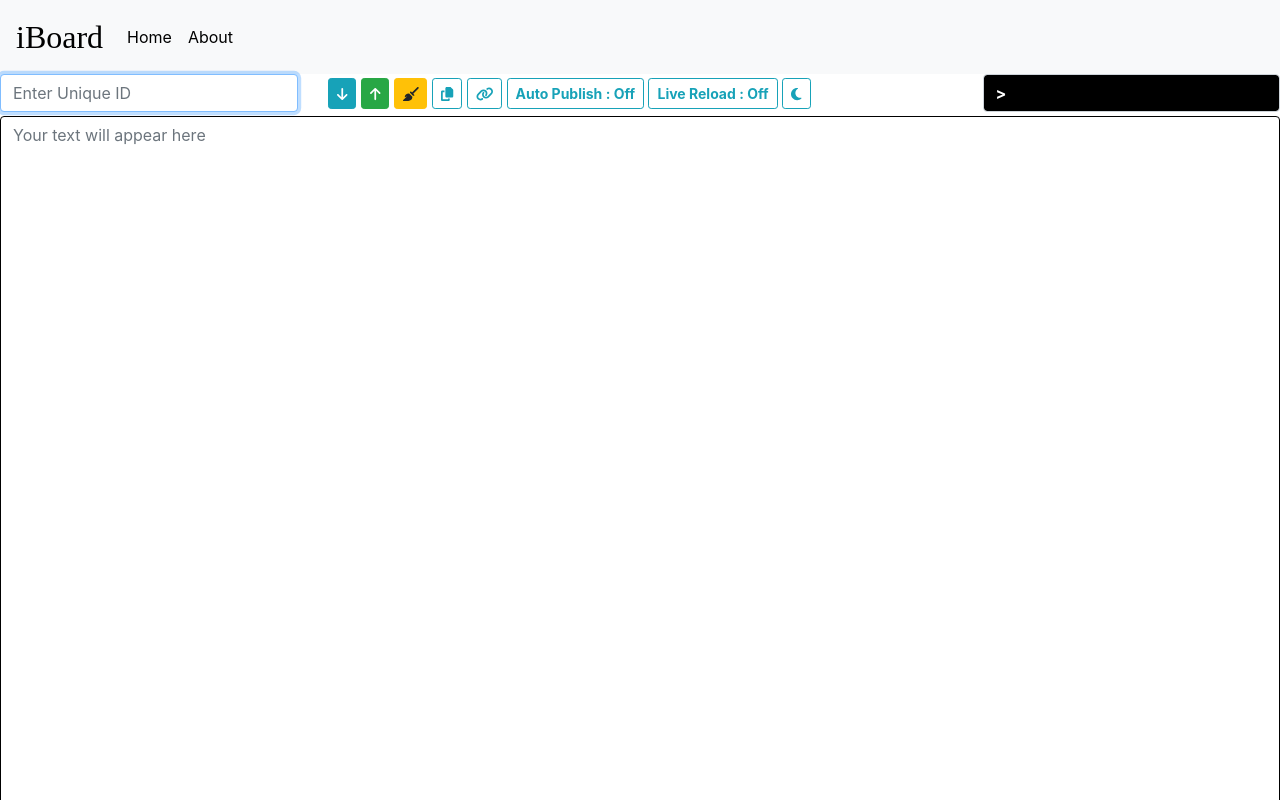
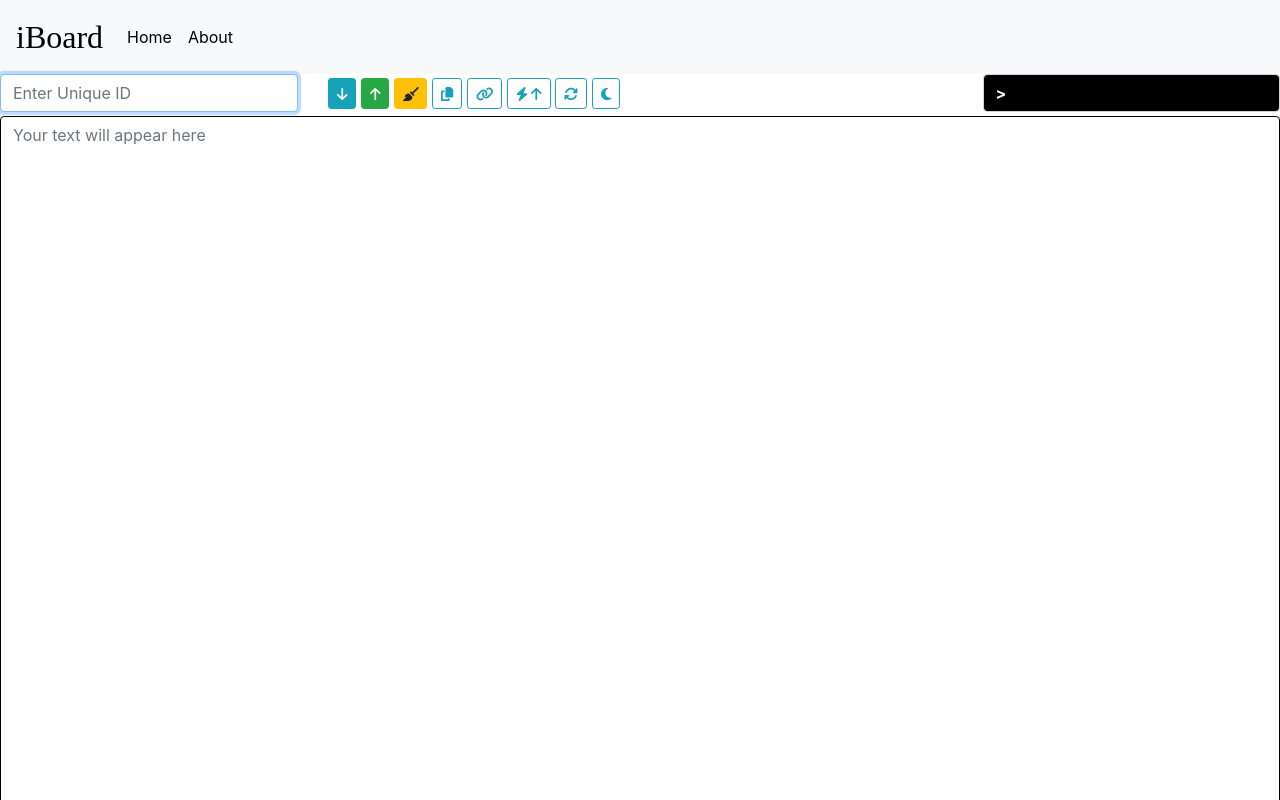
Before and after one commit to VrushankPatel/iBoard, a React (Create React App) app: page / in a window 1280 px wide. Shown: the top 800 px of the page. Built offline with nearby package versions, Linux system fonts and the light colour scheme; no server answers.

Commit message:
everything iconified

```diff
--- a/src/pages/IBoard.jsx
+++ b/src/pages/IBoard.jsx
@@ -3,7 +3,7 @@ import { Button, Form, ProgressBar, Navbar, Nav } from "react-bootstrap";
 import Util from "../Util/Util";
 import socketIOClient from "socket.io-client";
 import { FontAwesomeIcon } from '@fortawesome/react-fontawesome';
-import { faSun, faMoon, faArrowDown, faArrowUp, faBroom, faCopy, faLink } from '@fortawesome/free-solid-svg-icons'
+import { faSun, faMoon, faArrowDown, faArrowUp, faBroom, faCopy, faLink, faBolt, faArrowsRotate } from '@fortawesome/free-solid-svg-icons'
 import ReactTooltip from 'react-tooltip';
 
 var axios = require('axios');
@@ -344,7 +344,7 @@ class IBoard extends Component {
                                 disabled={this.state.isLoadDisabled || this.state.autoReload}>
                                     {" "}<FontAwesomeIcon icon={faArrowDown} />{" "}
                             </Button>
-                            <ReactTooltip id='load-btn' type='info'>
+                            <ReactTooltip id='load-btn'>
                                 <span>Load (Reteieve content)</span>
                             </ReactTooltip>
                             {" "}
@@ -359,7 +359,7 @@ class IBoard extends Component {
                                 disabled={this.state.isPublishDisabled}>
                                     <FontAwesomeIcon icon={faArrowUp} />
                             </Button>
-                            <ReactTooltip id='publish-btn' type='success'>
+                            <ReactTooltip id='publish-btn'>
                                 <span>Publish [Ctrl+S]</span>
                             </ReactTooltip>
                             {" "}
@@ -372,7 +372,7 @@ class IBoard extends Component {
                                 onClick={() => this.clearFields()} >
                                 <FontAwesomeIcon icon={faBroom} />
                             </Button>
-                            <ReactTooltip id='clear-btn' type='warning'>
+                            <ReactTooltip id='clear-btn'>
                                 <span>Clear All</span>
                             </ReactTooltip>
                             {" "}
@@ -404,17 +404,30 @@ class IBoard extends Component {
                             {" "}
                             <Button
                                 size="sm"
-                                variant="outline-info font-weight-bold"
+                                variant={this.state.autoPublish ? "light font-weight-bold" : "outline-info font-weight-bold"}
+                                data-tip
+                                data-for='autoPublish'
                                 onClick={this.enableAutoPublish}>
-                                Auto Publish : {this.state.autoPublish ? "On" : "Off"}
+                                <FontAwesomeIcon icon={faBolt} /> {" "}
+                                <FontAwesomeIcon icon={faArrowUp} />
+                                {/* {this.state.autoPublish ? "On" : "Off"} */}
                             </Button>
+                            <ReactTooltip id='autoPublish'>
+                                <span>Auto publish</span>
+                            </ReactTooltip>
                             {" "}
                             <Button
                                 size="sm"
-                                variant="outline-info font-weight-bold"
+                                variant={this.state.autoReload ? "light font-weight-bold" : "outline-info font-weight-bold"}
+                                data-tip
+                                data-for='autoReload'
                                 onClick={this.enableLiveReload}>
-                                Live Reload : {this.state.autoReload ? "On" : "Off"}
+                                <FontAwesomeIcon icon={faArrowsRotate} />
+                                {/* {this.state.autoReload ? "On" : "Off"} */}
                             </Button>
+                            <ReactTooltip id='autoReload'>
+                                <span>Live Reload</span>
+                            </ReactTooltip>
                             {" "}
                             <Button
                                 size="sm"
@@ -424,7 +437,7 @@ class IBoard extends Component {
                                 onClick={this.toggleTheme}>
                                 {this.state.themeButtonText}
                             </Button>
-                            <ReactTooltip id='darklight' type='info'>
+                            <ReactTooltip id='darklight'>
                                 <span>Toggle mode</span>
                             </ReactTooltip>
                         </div>
```
